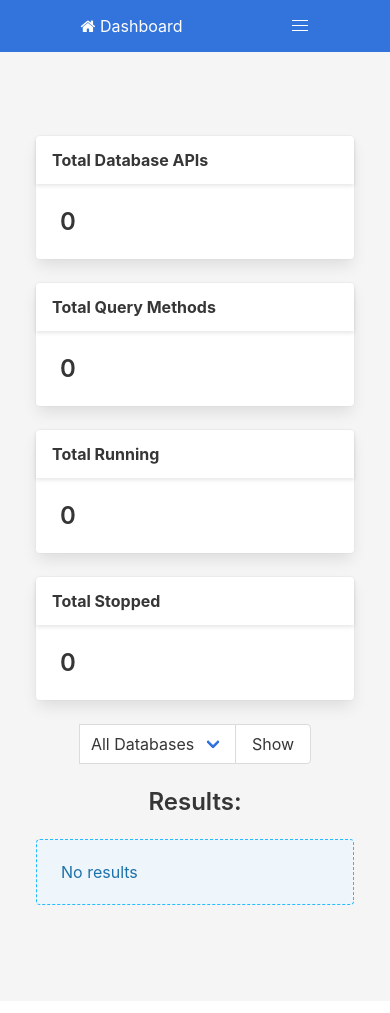
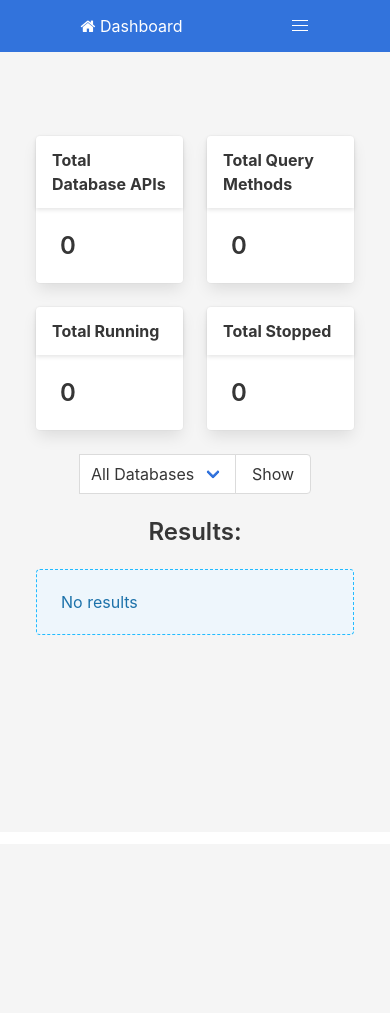
Before and after one commit to TheWeirdDev/API-Manager, a Django app: page /dashboard/stats/ in a window 390 px wide. After the commit the page ends 635 px from the top, so only its background shows below. Run offline with Django 3.2, Linux system fonts and the light colour scheme; the visitor is signed in with stand-in values (Sample User, id 1); data that the repository does not hold is empty.

Commit message:
Made cards responsive

```diff
--- a/api_manager/templates/print.html
+++ b/api_manager/templates/print.html
@@ -9,7 +9,7 @@
     <title>Report</title>
     <style>
         table {
-            font-size: 1.2vw;
+            font-size: 1.1vw;
         }
     </style>
 </head>
--- a/api_manager/templates/stats.html
+++ b/api_manager/templates/stats.html
@@ -7,10 +7,10 @@
 <section class="section">
     <div class="container">
         <div class="columns is-centered">
-            <div class="column is-four-fifths-desktop">
-                <div class="columns">
-                    <div class="column">
-                        <div class="card">
+            <div class="column is-four-fifths">
+                <div class="columns is-mobile is-multiline">
+                    <div class="column is-half-mobile">
+                        <div class="card" style="height: 100%;">
                             <div class="card-header">
                                 <p class="card-header-title">Total Database APIs</p>
                             </div>
@@ -19,8 +19,8 @@
                             </div>
                         </div>
                     </div>
-                    <div class="column">
-                        <div class="card">
+                    <div class="column is-half-mobile">
+                        <div class="card" style="height: 100%;">
                             <div class="card-header">
                                 <p class="card-header-title">Total Query Methods</p>
                             </div>
@@ -29,8 +29,8 @@
                             </div>
                         </div>
                     </div>
-                    <div class="column">
-                        <div class="card">
+                    <div class="column is-half-mobile">
+                        <div class="card" style="height: 100%;">
                             <div class="card-header ">
                                 <p class="card-header-title">Total Running</p>
                             </div>
@@ -39,8 +39,8 @@
                             </div>
                         </div>
                     </div>
-                    <div class="column">
-                        <div class="card">
+                    <div class="column is-half-mobile">
+                        <div class="card" style="height: 100%;">
                             <div class="card-header">
                                 <p class="card-header-title">Total Stopped</p>
                             </div>
```
Also changed, not shown: api_manager/templates/dashboard.html (+9 -9 lines).
